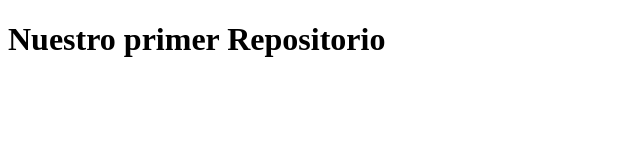
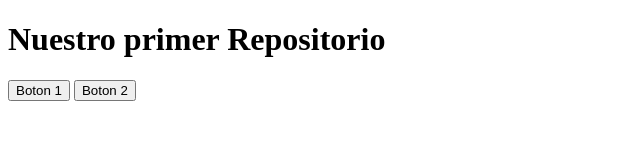
Before and after one commit to CloudBird-Academy/curso-git, a plain HTML site: page index.html in a window 1280 px wide. Shown: the whole page, without its empty margins (0-640 px from the left). Drawn offline with Linux system fonts and the light colour scheme.

Commit message:
nueva version

```diff
--- a/index.html
+++ b/index.html
@@ -7,5 +7,7 @@
 </head>
 <body>
     <h1>Nuestro primer Repositorio</h1>
+    <button>Boton 1</button>
+    <button>Boton 2</button>
 </body>
 </html>
```
